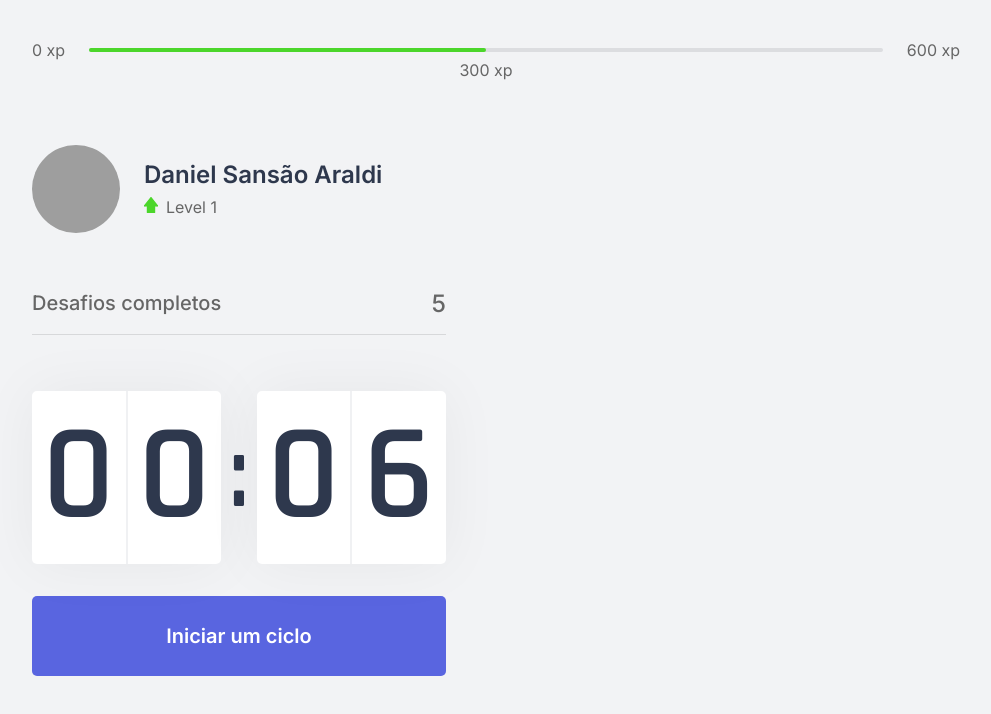
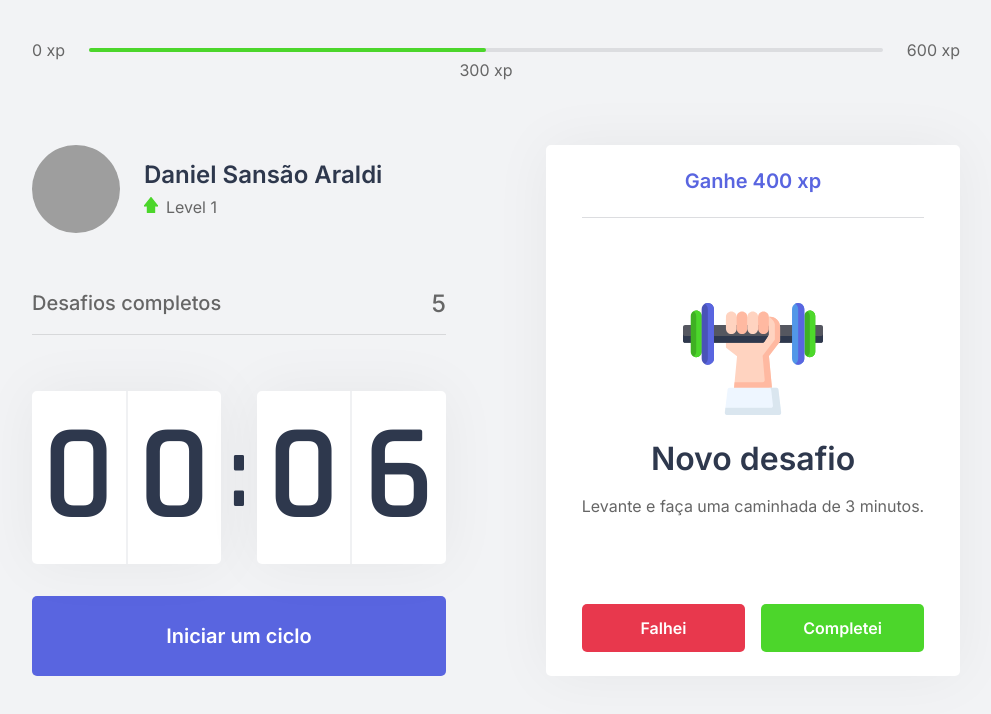
Before and after one commit to DanielAraldi/Move.it, a Next.js app in the folder move-it/: page / in a window 1280 px wide. Shown: the top 714 px of the page, without its empty margins (144-1135 px from the left). Built offline with nearby package versions, Linux system fonts and the light colour scheme; grey boxes are pictures that could not be loaded.

Commit message:
feat: finishe ChallengeBox component

```diff
--- /dev/null
+++ b/move-it/src/components/ChallengeBox.tsx
@@ -0,0 +1,36 @@
+import styles from "../styles/components/ChallengeBox.module.css";
+
+export function ChallengeBox() {
+  const hasActiveChallenge = true;
+
+  return (
+    <div className={styles.challengeBoxContainer}>
+      {hasActiveChallenge ? (
+        <div className={styles.challengeActive}>
+          <header>Ganhe 400 xp</header>
+          <main>
+            <img src="icons/body.svg" alt="Body" />
+            <strong>Novo desafio</strong>
+            <p>Levante e faça uma caminhada de 3 minutos.</p>
+          </main>
+          <footer>
+            <button type="button" className={styles.challengeFailedButton}>
+              Falhei
+            </button>
+            <button type="button" className={styles.challengeSucceededButton}>
+              Completei
+            </button>
+          </footer>
+        </div>
+      ) : (
+        <div className={styles.challengeNotActive}>
+          <strong>Finalize um ciclo para receber um desafio</strong>
+          <p>
+            <img src="icons/level-up.svg" alt="Level Up" />
+            Avance de level completando desafios
+          </p>
+        </div>
+      )}
+    </div>
+  );
+}
--- a/move-it/src/pages/index.tsx
+++ b/move-it/src/pages/index.tsx
@@ -1,5 +1,6 @@
 import Head from "next/head";
 
+import { ChallengeBox } from "../components/ChallengeBox";
 import { CompletedChallenges } from "../components/CompletedChallenges";
 import { Countdown } from "../components/Countdown";
 import { ExperienceBar } from "../components/ExperienceBar";
@@ -22,7 +23,9 @@
           <CompletedChallenges />
           <Countdown />
         </div>
-        <div></div>
+        <div>
+          <ChallengeBox />
+        </div>
       </section>
     </div>
   );
--- /dev/null
+++ b/move-it/src/styles/components/ChallengeBox.module.css
@@ -0,0 +1,101 @@
+.challengeBoxContainer {
+  height: 100%;
+  background: var(--white);
+  border-radius: 5px;
+  box-shadow: 0 0 60px rgba(0, 0, 0, 0.05);
+  padding: 1.5rem 2rem;
+  display: flex;
+  flex-direction: column;
+  align-items: center;
+  justify-content: center;
+  text-align: center;
+}
+
+.challengeNotActive {
+  display: flex;
+  flex-direction: column;
+  align-items: center;
+}
+
+.challengeNotActive strong {
+  font-size: 1.5rem;
+  font-weight: 500;
+  line-height: 1.4;
+}
+
+.challengeNotActive p {
+  display: flex;
+  flex-direction: column;
+  align-items: center;
+  line-height: 1.4;
+  max-width: 70%;
+  margin-top: 3rem;
+}
+
+.challengeNotActive p img {
+  margin-bottom: 1rem;
+}
+
+.challengeActive {
+  height: 100%;
+  display: flex;
+  flex-direction: column;
+}
+
+.challengeActive header {
+  color: var(--blue);
+  font-weight: 600;
+  font-size: 1.25rem;
+  padding: 0 2rem 1.5rem;
+  border-bottom: 1px solid var(--gray-line);
+}
+
+.challengeActive main {
+  flex: 1;
+  display: flex;
+  flex-direction: column;
+  align-items: center;
+  justify-content: center;
+}
+
+.challengeActive main strong {
+  font-size: 2rem;
+  font-weight: 600;
+  color: var(--title);
+  margin: 1.5rem 0 1rem;
+}
+
+.challengeActive main p {
+  line-height: 1.5;
+}
+
+.challengeActive footer {
+  display: grid;
+  grid-template-columns: 1fr 1fr;
+  gap: 1rem;
+}
+
+.challengeActive footer button {
+  height: 3rem;
+  display: flex;
+  align-items: center;
+  justify-content: center;
+  border: 0;
+  border-radius: 5px;
+  color: var(--white);
+  font-size: 1rem;
+  font-weight: 600;
+  transition: 0.2s;
+}
+
+.challengeActive footer button.challengeFailedButton {
+  background: var(--red);
+}
+
+.challengeActive footer button.challengeSucceededButton {
+  background: var(--green);
+}
+
+.challengeActive footer button:hover {
+  filter: brightness(0.9); /* Darkens both buttons a little more */
+}
```
